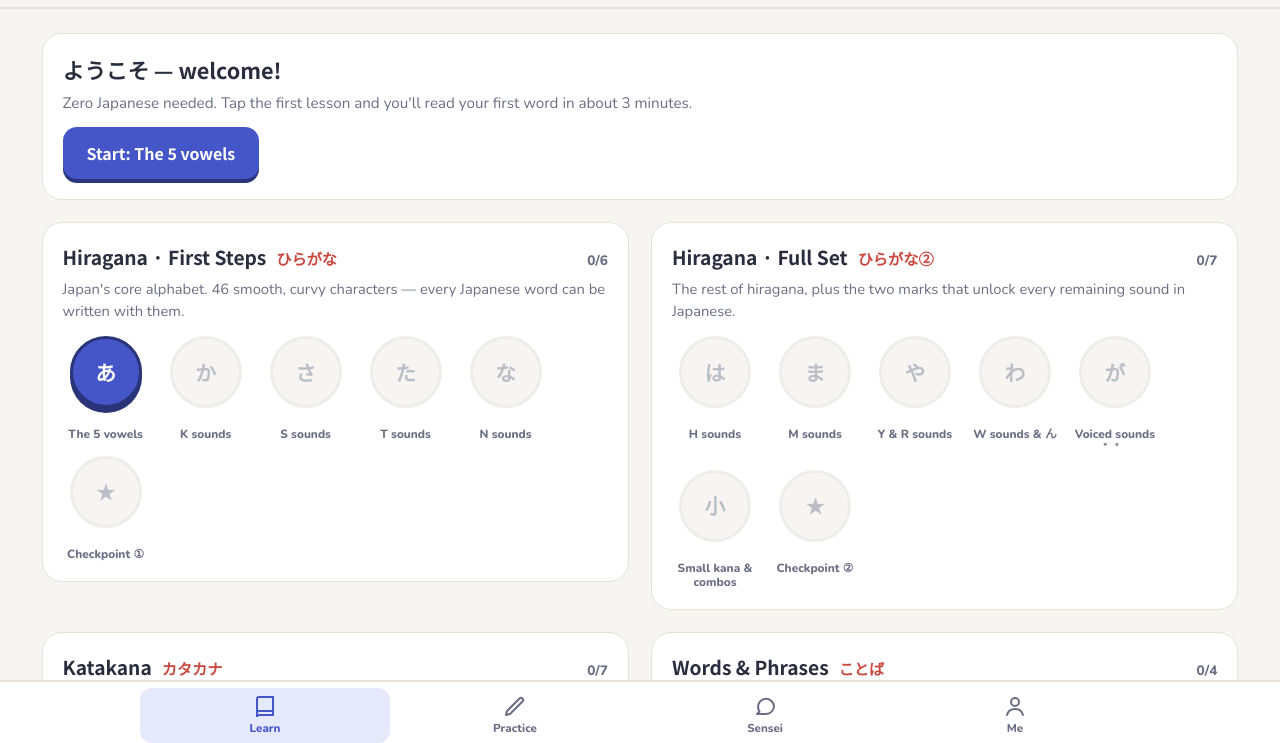
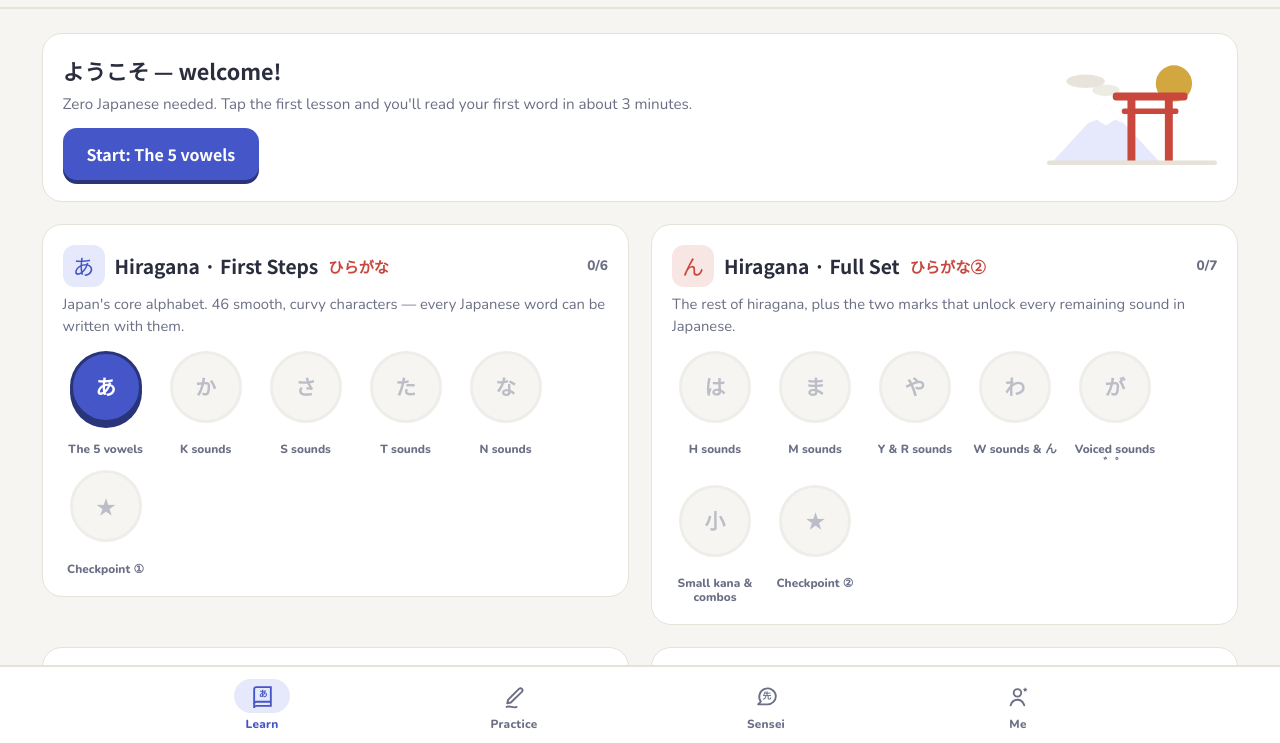
Before and after one commit to arhqzs/nihongo-quest, a plain HTML site: page index.html in a window 1280 px wide. Shown: the part 51-794 px from the top of the page. Drawn offline with nearby package versions, Linux system fonts and the light colour scheme; a web font is replaced by a local one.

Commit message:
Sync site with app update
Co-Authored-By: Claude Fable 5 <noreply@anthropic.com>

```diff
--- a/app.js
+++ b/app.js
@@ -35,7 +35,26 @@ const ICONS = {
   turtle: '<svg viewBox="0 0 24 24" fill="currentColor" aria-hidden="true"><path d="M4 9v6h4l5 4V5L8 9H4z"/><path d="M16 12h4" fill="none" stroke="currentColor" stroke-width="2" stroke-linecap="round"/></svg>',
   mic: '<svg viewBox="0 0 24 24" fill="currentColor" aria-hidden="true"><rect x="9" y="3" width="6" height="11" rx="3"/><path d="M5 11a7 7 0 0 0 14 0M12 18v3" fill="none" stroke="currentColor" stroke-width="2" stroke-linecap="round"/></svg>',
   gear: '<svg viewBox="0 0 24 24" fill="none" stroke="currentColor" stroke-width="2" aria-hidden="true"><circle cx="12" cy="12" r="3"/><path d="M19.4 15a1.7 1.7 0 0 0 .3 1.9l.1.1a2 2 0 1 1-2.8 2.8l-.1-.1a1.7 1.7 0 0 0-1.9-.3 1.7 1.7 0 0 0-1 1.5V21a2 2 0 1 1-4 0v-.1a1.7 1.7 0 0 0-1-1.6 1.7 1.7 0 0 0-1.9.3l-.1.1a2 2 0 1 1-2.8-2.8l.1-.1a1.7 1.7 0 0 0 .3-1.9 1.7 1.7 0 0 0-1.5-1H3a2 2 0 1 1 0-4h.1a1.7 1.7 0 0 0 1.6-1 1.7 1.7 0 0 0-.3-1.9l-.1-.1a2 2 0 1 1 2.8-2.8l.1.1a1.7 1.7 0 0 0 1.9.3h.1a1.7 1.7 0 0 0 1-1.5V3a2 2 0 1 1 4 0v.1a1.7 1.7 0 0 0 1 1.5 1.7 1.7 0 0 0 1.9-.3l.1-.1a2 2 0 1 1 2.8 2.8l-.1.1a1.7 1.7 0 0 0-.3 1.9v.1a1.7 1.7 0 0 0 1.5 1H21a2 2 0 1 1 0 4h-.1a1.7 1.7 0 0 0-1.5 1z"/></svg>',
+  navLearn: '<svg viewBox="0 0 24 24" fill="none" stroke="currentColor" stroke-width="1.8" aria-hidden="true"><path d="M4 5a2 2 0 0 1 2-2h14v18H6a2 2 0 0 0-2 2V5z"/><path d="M20 17H6a2 2 0 0 0-2 2"/><text x="12.6" y="12.6" text-anchor="middle" font-size="8.4" font-family="Noto Sans JP, sans-serif" fill="currentColor" stroke="none">あ</text></svg>',
+  navPractice: '<svg viewBox="0 0 24 24" fill="none" stroke="currentColor" stroke-width="1.8" aria-hidden="true"><path d="M5 18.5l1-3.5L16.5 4.5a2 2 0 0 1 2.8 2.8L8.5 17.8 5 18.5z" stroke-linejoin="round"/><path d="M4.5 22c3-1.6 6.5 1.6 9.5 0" stroke-linecap="round"/></svg>',
+  navSensei: '<svg viewBox="0 0 24 24" fill="none" stroke="currentColor" stroke-width="1.8" aria-hidden="true"><path d="M21 11.5a8 8 0 0 1-8 8H4l2.5-2.6A8 8 0 1 1 21 11.5z" stroke-linejoin="round"/><text x="12.4" y="14.8" text-anchor="middle" font-size="8.4" font-family="Noto Sans JP, sans-serif" fill="currentColor" stroke="none">先</text></svg>',
+  navMe: '<svg viewBox="0 0 24 24" fill="none" stroke="currentColor" stroke-width="1.8" aria-hidden="true"><circle cx="11" cy="8.5" r="3.6"/><path d="M4.5 20.5c1-3.6 3.6-5.4 6.5-5.4s5.5 1.8 6.5 5.4" stroke-linecap="round"/><path d="M18.4 3.2l.7 1.4 1.5.22-1.1 1.07.26 1.5-1.36-.7-1.36.7.26-1.5-1.1-1.07 1.5-.22z" fill="currentColor" stroke="none"/></svg>',
 };
+
+const HERO_ART = '<svg viewBox="0 0 150 112" aria-hidden="true">'
+  + '<circle cx="112" cy="26" r="16" fill="var(--gold)" opacity="0.8"></circle>'
+  + '<ellipse cx="34" cy="24" rx="17" ry="6" fill="var(--line2)" opacity="0.9"></ellipse>'
+  + '<ellipse cx="52" cy="32" rx="12" ry="5" fill="var(--line2)" opacity="0.7"></ellipse>'
+  + '<path d="M4 96 L52 44 L100 96 Z" fill="var(--accent-soft)"></path>'
+  + '<path d="M36 61 L52 44 L68 61 L60 58 L52 63 L44 58 Z" fill="var(--bg2)"></path>'
+  + '<rect x="58" y="34" width="66" height="7" rx="3" fill="var(--red)"></rect>'
+  + '<rect x="66" y="48" width="50" height="5" rx="2" fill="var(--red)"></rect>'
+  + '<rect x="71" y="38" width="7" height="58" rx="2" fill="var(--red)"></rect>'
+  + '<rect x="104" y="38" width="7" height="58" rx="2" fill="var(--red)"></rect>'
+  + '<rect x="0" y="94" width="150" height="4" rx="2" fill="var(--line2)"></rect>'
+  + '</svg>';
+
+const UNIT_EMBLEMS = { u1: "あ", u2: "ん", u3: "ア", u4: "語", u5: "文", u6: "漢", u7: "形", u8: "会", u9: "字" };
 function svgNode(name) { const d = el("span"); d.innerHTML = ICONS[name]; return d.firstChild; }
 
 /* ---------- state & persistence ---------- */
@@ -347,18 +366,20 @@ function renderHeader() {
 let currentView = "learn";
 let prevView = "learn";
 const TABS = [
-  { id: "learn", label: "Learn", icon: "book" },
-  { id: "practice", label: "Practice", icon: "pencil" },
-  { id: "sensei", label: "Sensei", icon: "chat" },
-  { id: "me", label: "Me", icon: "person" },
+  { id: "learn", label: "Learn", icon: "navLearn" },
+  { id: "practice", label: "Practice", icon: "navPractice" },
+  { id: "sensei", label: "Sensei", icon: "navSensei" },
+  { id: "me", label: "Me", icon: "navMe" },
 ];
 function renderTabs() {
   const bar = $("#tabbar");
   bar.innerHTML = "";
   for (const t of TABS) {
-    const b = el("button", "tab");
+    const b = el("button", "tab tab-" + t.id);
     b.setAttribute("aria-current", String(t.id === currentView));
-    b.innerHTML = ICONS[t.icon];
+    const iw = el("span", "ico-wrap");
+    iw.innerHTML = ICONS[t.icon];
+    b.append(iw);
     b.append(el("span", null, t.label));
     b.onclick = () => { currentView = t.id; renderTabs(); renderView(); };
     bar.append(b);
@@ -399,25 +420,31 @@ function renderLearn() {
   const v = $("#view-learn");
   v.innerHTML = "";
   const hero = el("div", "hero-card");
+  const txt = el("div", "hero-txt");
   const started = Object.keys(state.lessons).length > 0;
-  hero.append(el("h1", null, started ? "おかえりなさい — welcome back!" : "ようこそ — welcome!"));
+  txt.append(el("h1", null, started ? "おかえりなさい — welcome back!" : "ようこそ — welcome!"));
   const gm = Math.floor(todaySec() / 60);
-  hero.append(el("p", null, started
+  txt.append(el("p", null, started
     ? `Daily goal: ${gm}/${goalMin()} min · ${todayXp()} XP today. Small steps, every day — that's the whole secret.`
     : "Zero Japanese needed. Tap the first lesson and you'll read your first word in about 3 minutes."));
   const next = nextLesson();
   if (next) {
     const btn = el("button", "btn btn-primary", (started ? "Continue: " : "Start: ") + next.title);
     btn.onclick = () => startLesson(next);
-    hero.append(btn);
+    txt.append(btn);
   } else {
-    hero.append(el("p", null, "You finished every lesson! Keep your streak alive in Practice."));
-  }
+    txt.append(el("p", null, "You finished every lesson! Keep your streak alive in Practice."));
+  }
+  const art = el("div", "hero-art");
+  art.innerHTML = HERO_ART;
+  hero.append(txt, art);
   v.append(hero);
 
   for (const u of UNITS) {
     const card = el("div", "unit");
     const head = el("div", "unit-head");
+    const em = el("div", "unit-emblem jp em-" + (UNITS.indexOf(u) % 4), UNIT_EMBLEMS[u.id] || u.jp[0]);
+    head.append(em);
     head.append(el("h2", null, u.title));
     head.append(el("span", "jp-tag jp", u.jp));
     const done = u.lessons.filter(l => state.lessons[l.id]).length;
--- a/styles.css
+++ b/styles.css
@@ -108,17 +108,27 @@ nav.tabs {
   background: var(--bg2); border-top: var(--bw) solid var(--line2);
   padding-left: max(16px, env(safe-area-inset-left, 0px));
   padding-right: max(16px, env(safe-area-inset-right, 0px));
-  padding-top: 6px;
-  padding-bottom: calc(6px + env(safe-area-inset-bottom, 0px));
+  padding-top: 8px;
+  padding-bottom: calc(8px + env(safe-area-inset-bottom, 0px));
 }
-.tabs-inner { max-width: 720px; margin: 0 auto; display: flex; }
+.tabs-inner { max-width: 720px; margin: 0 auto; display: flex; gap: 8px; }
 .tab {
-  flex: 1; display: flex; flex-direction: column; align-items: center; gap: 2px;
-  padding: 6px 2px; border-radius: var(--r-sm); color: var(--fg2);
-  font-size: .72rem; font-weight: 800;
+  flex: 1; display: flex; flex-direction: column; align-items: center; gap: 3px;
+  padding: 4px 2px 7px; border-radius: var(--r-md); color: var(--fg2);
+  font-size: .74rem; font-weight: 800; letter-spacing: .02em;
 }
-.tab svg { width: 24px; height: 24px; }
-.tab[aria-current="true"] { color: var(--accent); background: var(--accent-soft); }
+.tab .ico-wrap {
+  width: 56px; height: 34px; border-radius: 999px;
+  display: flex; align-items: center; justify-content: center;
+  transition: background .15s;
+}
+.tab svg { width: 25px; height: 25px; }
+.tab-learn { --tabc: var(--accent); --tabc-soft: var(--accent-soft); }
+.tab-practice { --tabc: var(--good); --tabc-soft: var(--good-soft); }
+.tab-sensei { --tabc: var(--red); --tabc-soft: var(--red-soft); }
+.tab-me { --tabc: var(--gold); --tabc-soft: var(--gold-soft); }
+.tab[aria-current="true"] { color: var(--tabc, var(--accent)); }
+.tab[aria-current="true"] .ico-wrap { background: var(--tabc-soft, var(--accent-soft)); }
 
 /* ---------- buttons ---------- */
 .btn {
@@ -141,7 +151,16 @@ nav.tabs {
   background: var(--bg2); border: 1px solid var(--line2); border-radius: var(--r-xl);
   padding: 20px; margin-bottom: 22px;
 }
-.unit-head { display: flex; align-items: baseline; gap: 10px; flex-wrap: wrap; }
+.unit-head { display: flex; align-items: center; gap: 10px; flex-wrap: wrap; }
+.unit-emblem {
+  width: 42px; height: 42px; border-radius: var(--r-sm); flex: none;
+  display: flex; align-items: center; justify-content: center;
+  font-size: 1.35rem; font-weight: 500;
+}
+.em-0 { background: var(--accent-soft); color: var(--accent); }
+.em-1 { background: var(--red-soft); color: var(--red); }
+.em-2 { background: var(--gold-soft); color: var(--gold); }
+.em-3 { background: var(--good-soft); color: var(--good); }
 .unit-head h2 { font-family: var(--font-disp); font-size: 1.2rem; margin: 0; text-wrap: balance; }
 .unit-head .jp-tag { color: var(--red); font-weight: 700; font-family: var(--font-jp); font-size: .95rem; }
 .unit-prog { margin-left: auto; color: var(--fg2); font-weight: 800; font-size: .85rem; font-variant-numeric: tabular-nums; }
@@ -166,7 +185,11 @@ nav.tabs {
 .hero-card {
   background: var(--bg2);
   border: 1px solid var(--line2); border-radius: var(--r-xl); padding: 20px; margin-bottom: 22px;
+  display: flex; align-items: center; gap: 14px;
 }
+.hero-txt { flex: 1; min-width: 0; }
+.hero-art { flex: none; width: 110px; }
+.hero-art svg { display: block; width: 100%; height: auto; }
 .hero-card h1 { font-family: var(--font-disp); margin: 0 0 6px; font-size: 1.35rem; text-wrap: balance; }
 .hero-card p { margin: 0 0 12px; color: var(--fg2); font-size: .95rem; }
 
@@ -492,6 +515,7 @@ nav.tabs {
   #view-me .me-section, #view-settings .me-section { margin-bottom: 0; }
   .me-section.wide { grid-column: 1 / -1; }
   #view-practice .practice-grid { grid-template-columns: repeat(auto-fill, minmax(220px, 1fr)); }
+  .hero-art { width: 170px; }
   .chat-wrap { max-width: 1000px; margin: 0 auto; width: 100%; }
   .lesson-top, .lesson-scroll, .foot-inner { max-width: 900px; }
 }
```
